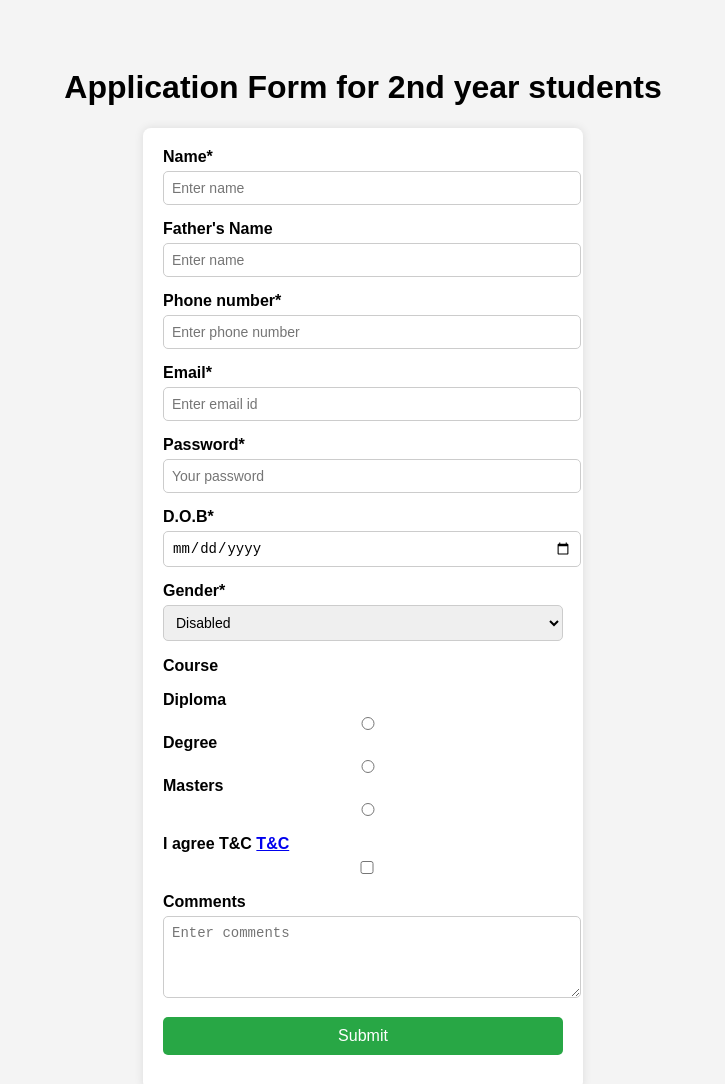
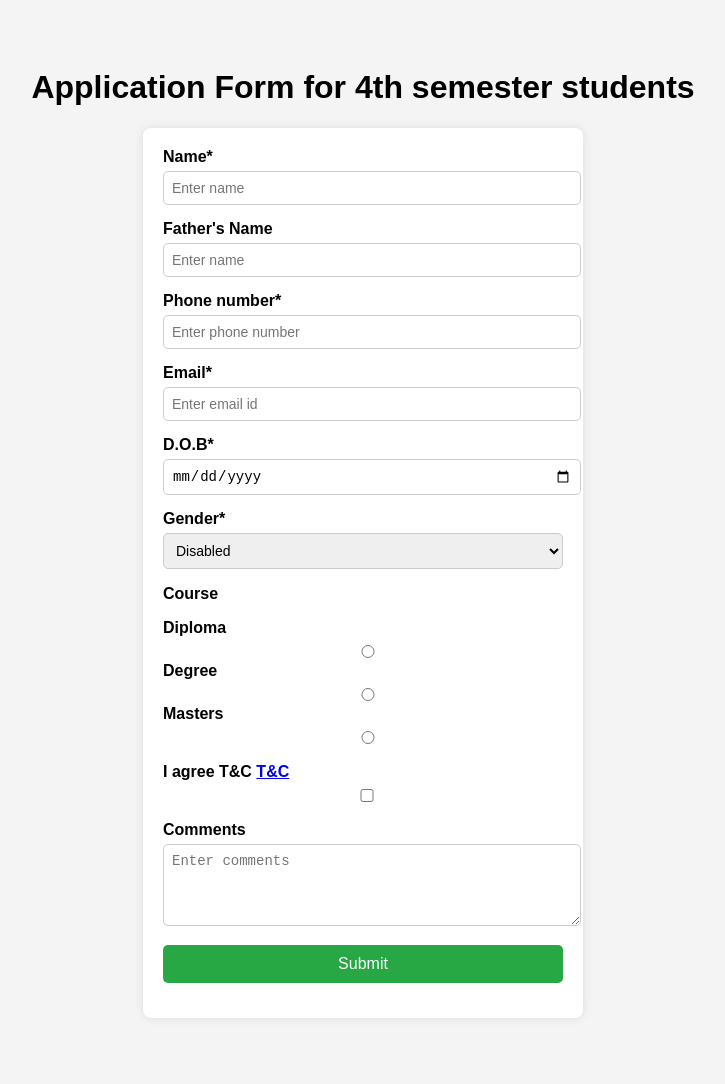
Before and after one commit to AnupamPatra001/techbeginner, a plain HTML site: page index.html in a window 1280 px wide. Shown: the whole page, without its empty margins (277-1002 px from the left). Drawn offline with Linux system fonts and the light colour scheme.

Commit message:
Update index.html

```diff
--- a/index.html
+++ b/index.html
@@ -71,7 +71,7 @@
 </head>
 
 <body>
-    <h1>Application Form for 2nd year students</h1>
+    <h1>Application Form for 4th semester students</h1>
     <form action="/attachedwithForm.html">
         <div>
             <label for="name">Name*</label>
@@ -89,10 +89,7 @@
             <label for="email">Email*</label>
             <input id="email" type="email" placeholder="Enter email id" required>
         </div>
-        <div>
-            <label for="password">Password*</label>
-            <input id="password" type="password" placeholder="Your password" required>
-        </div>
+
         <div>
             <label for="dob">D.O.B*</label>
             <input id="dob" type="date">
```
